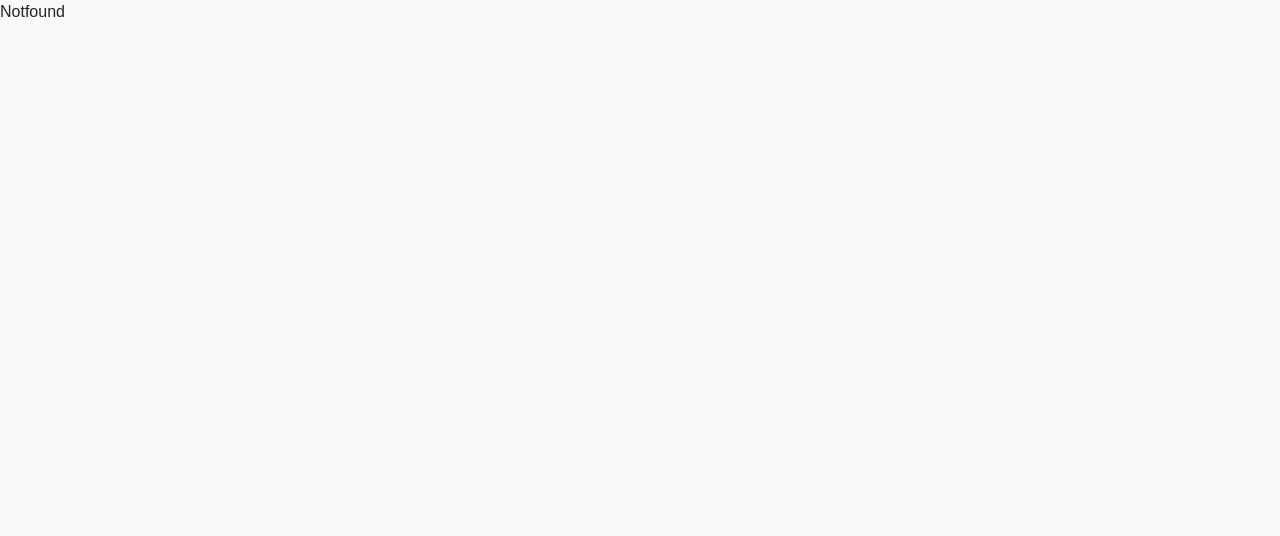
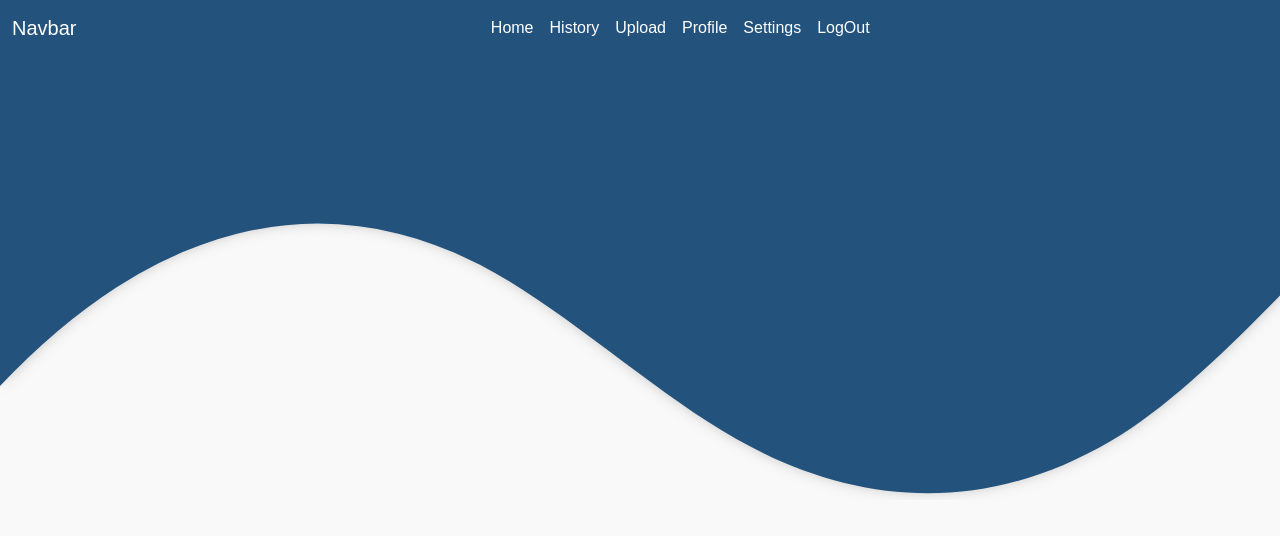
Before and after one commit to devtescode/Frontend-StepBoutique, a React (Vite) app: page /adupload in a window 1280 px wide. Shown: the top 536 px of the page. Built offline with nearby package versions, Linux system fonts and the light colour scheme.

Commit message:
updated admin db

```diff
--- a/src/App.jsx
+++ b/src/App.jsx
@@ -8,6 +8,7 @@ import Dashboard from './components/Dashboard-page/Dashboard'
 import Navbar from './components/Navbar-page/Navbar'
 import Adminlogin from './components/Admin-folder/adminlogin'
 import Admindashboard from './components/Admin-folder/Admindashboard'
+import Adminupload from './components/Admin-folder/Adminupload'
 
 
 function App() {
@@ -23,6 +24,7 @@ function App() {
         <Route path='/navbar' element={<Navbar/>}/>
         <Route path='/adminlogin' element={<Adminlogin/>}/>
         <Route path='/admindb' element={<Admindashboard/>}/>
+        <Route path='/adupload' element={<Adminupload/>}/>
         <Route path='*' element={<Notfound/>}/>
       </Routes>
     </>
--- /dev/null
+++ b/src/components/Admin-folder/AdminNavbar.jsx
@@ -0,0 +1,53 @@
+import React from 'react'
+import { useNavigate } from 'react-router-dom'
+const AdminNavbar = () => {
+    const navigate = useNavigate()
+    const Logout =()=>{
+        navigate("/adminlogin")
+    }
+    const NavigatetoUpload=()=>{
+        navigate("/adupload")
+    }
+    const HomeNavigate=()=>{
+        navigate("/admindb")
+    }
+  return (
+    <div>
+         <nav class="navbar navbar-expand-lg"  style={{backgroundColor:"#23527c"}}>
+                <div class="container-fluid">
+                    <a class="navbar-brand text-white" style={{cursor:"pointer"}} onClick={HomeNavigate}>Navbar</a>
+                    <button class="navbar-toggler bg-white" type="button" data-bs-toggle="collapse" data-bs-target="#navbarSupportedContent" aria-controls="navbarSupportedContent" aria-expanded="false" aria-label="Toggle navigation">
+                        <span class="navbar-toggler-icon"></span>
+                    </button>
+                    <div class="collapse navbar-collapse" id="navbarSupportedContent" style={{ justifyContent: "space-between" }}>
+                        <div className=' w-100 '>
+                            <ul class="navbar-nav me-auto mb-2 mb-lg-0 justify-content-center text-center mx-0 mx-sm-5">
+                                <li class="nav-item" style={{ cursor: "pointer" }} onClick={HomeNavigate}>
+                                    <a class="nav-link active text-white" aria-current="page" >Home</a>
+                                </li>
+                                <li class="nav-item" style={{ cursor: "pointer" }}>
+                                    <a class="nav-link active text-white" aria-current="page" >History</a>
+                                </li>
+                                <li class="nav-item" style={{ cursor: "pointer" }} onClick={NavigatetoUpload}>
+                                    <a class="nav-link disabled text-white" aria-disabled="true">Upload</a>
+                                </li>
+                                <li class="nav-item" style={{ cursor: "pointer" }}>
+                                    <a class="nav-link disabled text-white" aria-disabled="true">Profile</a>
+                                </li>
+                                <li class="nav-item" style={{ cursor: "pointer" }}>
+                                    <a class="nav-link disabled text-white" aria-disabled="true">Settings</a>
+                                </li>
+                                <li class="nav-item" onClick={Logout} style={{ cursor: "pointer" }} >
+                                    <a class="nav-link disabled text-white" aria-disabled="true" >LogOut</a>
+                                </li>
+
+                            </ul>
+                        </div>
+                    </div>
+                </div>
+            </nav>
+    </div>
+  )
+}
+
+export default AdminNavbar
--- a/src/components/Admin-folder/Admindashboard.jsx
+++ b/src/components/Admin-folder/Admindashboard.jsx
@@ -1,53 +1,14 @@
 import React from 'react'
 import Navbar from '../Navbar-page/Navbar'
-import { useNavigate } from 'react-router-dom'
+import AdminNavbar from './AdminNavbar'
+
 
 const Admindashboard = () => {
-    const navigate = useNavigate()
-    const Logout =()=>{
-        navigate("/adminlogin")
-    }
+
     return (
         <>
             <Navbar />
-            <nav class="navbar navbar-expand-lg"  style={{backgroundColor:"#23527c"}}>
-                <div class="container-fluid">
-                    <a class="navbar-brand text-white" href="#">Navbar</a>
-                    <button class="navbar-toggler bg-white" type="button" data-bs-toggle="collapse" data-bs-target="#navbarSupportedContent" aria-controls="navbarSupportedContent" aria-expanded="false" aria-label="Toggle navigation">
-                        <span class="navbar-toggler-icon"></span>
-                    </button>
-                    <div class="collapse navbar-collapse" id="navbarSupportedContent" style={{ justifyContent: "space-between" }}>
-                        <div className=' w-100 '>
-                            <ul class="navbar-nav me-auto mb-2 mb-lg-0 justify-content-center text-center mx-0 mx-sm-5">
-                                <li class="nav-item" style={{ cursor: "pointer" }}>
-                                    <a class="nav-link active text-white" aria-current="page" >Home</a>
-                                </li>
-                                <li class="nav-item" style={{ cursor: "pointer" }}>
-                                    <a class="nav-link active text-white" aria-current="page" >History</a>
-                                </li>
-                                <li class="nav-item" style={{ cursor: "pointer" }}>
-                                    <a class="nav-link disabled text-white" aria-disabled="true">Upload</a>
-                                </li>
-                                <li class="nav-item" style={{ cursor: "pointer" }}>
-                                    <a class="nav-link disabled text-white" aria-disabled="true">Profile</a>
-                                </li>
-                                <li class="nav-item" style={{ cursor: "pointer" }}>
-                                    <a class="nav-link disabled text-white" aria-disabled="true">Settings</a>
-                                </li>
-                                <li class="nav-item" onClick={Logout} style={{ cursor: "pointer" }} >
-                                    <a class="nav-link disabled text-white" aria-disabled="true" >LogOut</a>
-                                </li>
-
-                            </ul>
-                        </div>
-                        {/* <div class="d-flex" role="search">
-                            <input class="form-control me-2" type="search" placeholder="Search" aria-label="Search" />
-                            <button class="btn btn-custom" type="submit">Search</button>
-
-                        </div> */}
-                    </div>
-                </div>
-            </nav>
+            <AdminNavbar/>
         </>
     )
 }
--- /dev/null
+++ b/src/components/Admin-folder/Adminupload.jsx
@@ -0,0 +1,14 @@
+import React from 'react'
+import Navbar from '../Navbar-page/Navbar'
+import AdminNavbar from './AdminNavbar'
+
+const Adminupload = () => {
+  return (
+    <div>
+        <Navbar/>
+        <AdminNavbar/>
+    </div>
+  )
+}
+
+export default Adminupload
```
